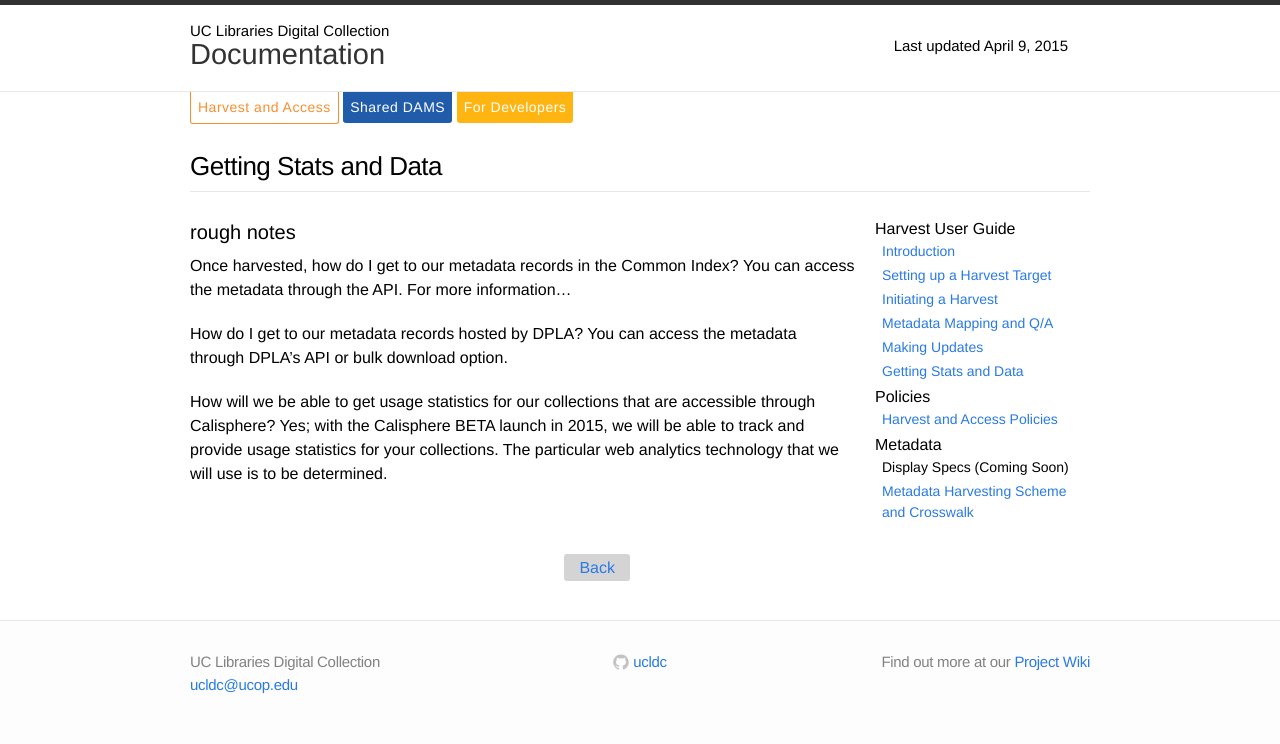
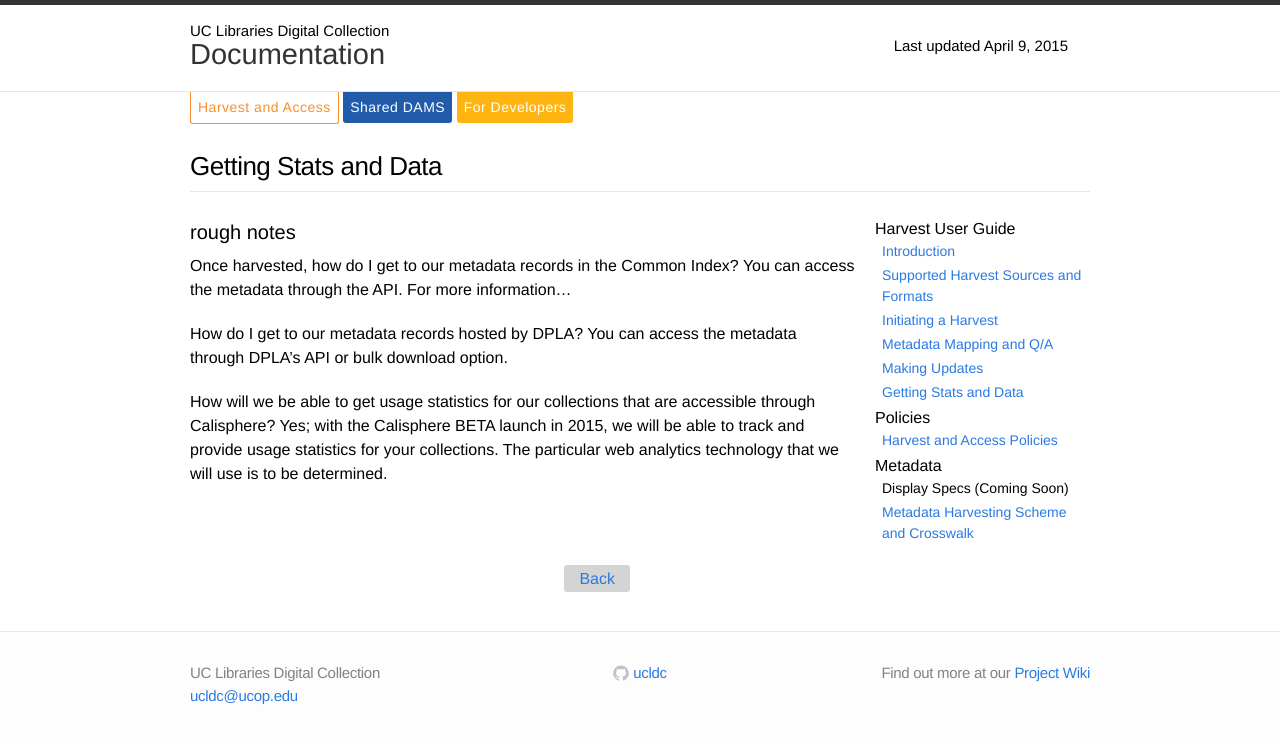
Before and after one commit to ucldc/ucldc-docs, a Jekyll site: the page built from docs/registry/stats.md, in a window 1280 px wide. Shown: the top 744 px of the page. Built offline with Jekyll 4.4.1, drawn with Linux system fonts in a browser that asks for light colours; nearby versions of some CDN libraries.

Commit message:
Update registry-sidebar.html

```diff
--- a/_includes/registry-sidebar.html
+++ b/_includes/registry-sidebar.html
@@ -2,7 +2,7 @@
   <h1>Harvest User Guide</h1>
   <ul>
     <li><a href="{{ site.url }}{{ site.baseurl }}/docs/registry/index/">Introduction</a></li>
-    <li><a href="{{ site.url }}{{ site.baseurl }}/docs/registry/setup/">Setting up a Harvest Target</a></li>
+    <li><a href="{{ site.url }}{{ site.baseurl }}/docs/registry/setup/">Supported Harvest Sources and Formats</a></li>
     <li><a href="{{ site.url }}{{ site.baseurl }}/docs/registry/start/">Initiating a Harvest</a></li>
     <li><a href="{{ site.url }}{{ site.baseurl }}/docs/registry/q-a/">Metadata Mapping and Q/A</a></li>
     <li><a href="{{ site.url }}{{ site.baseurl }}/docs/registry/updates/">Making Updates</a></li>
```
